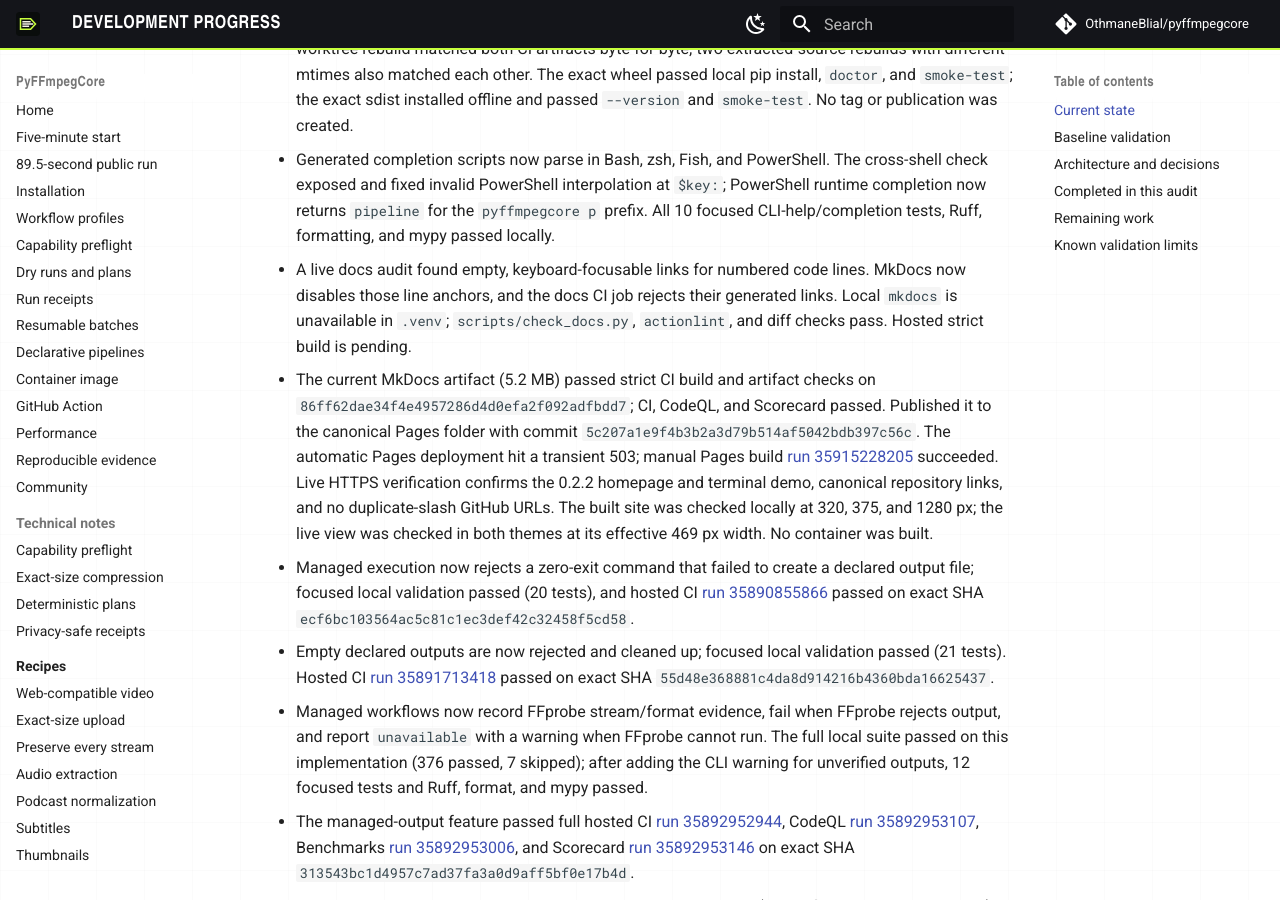
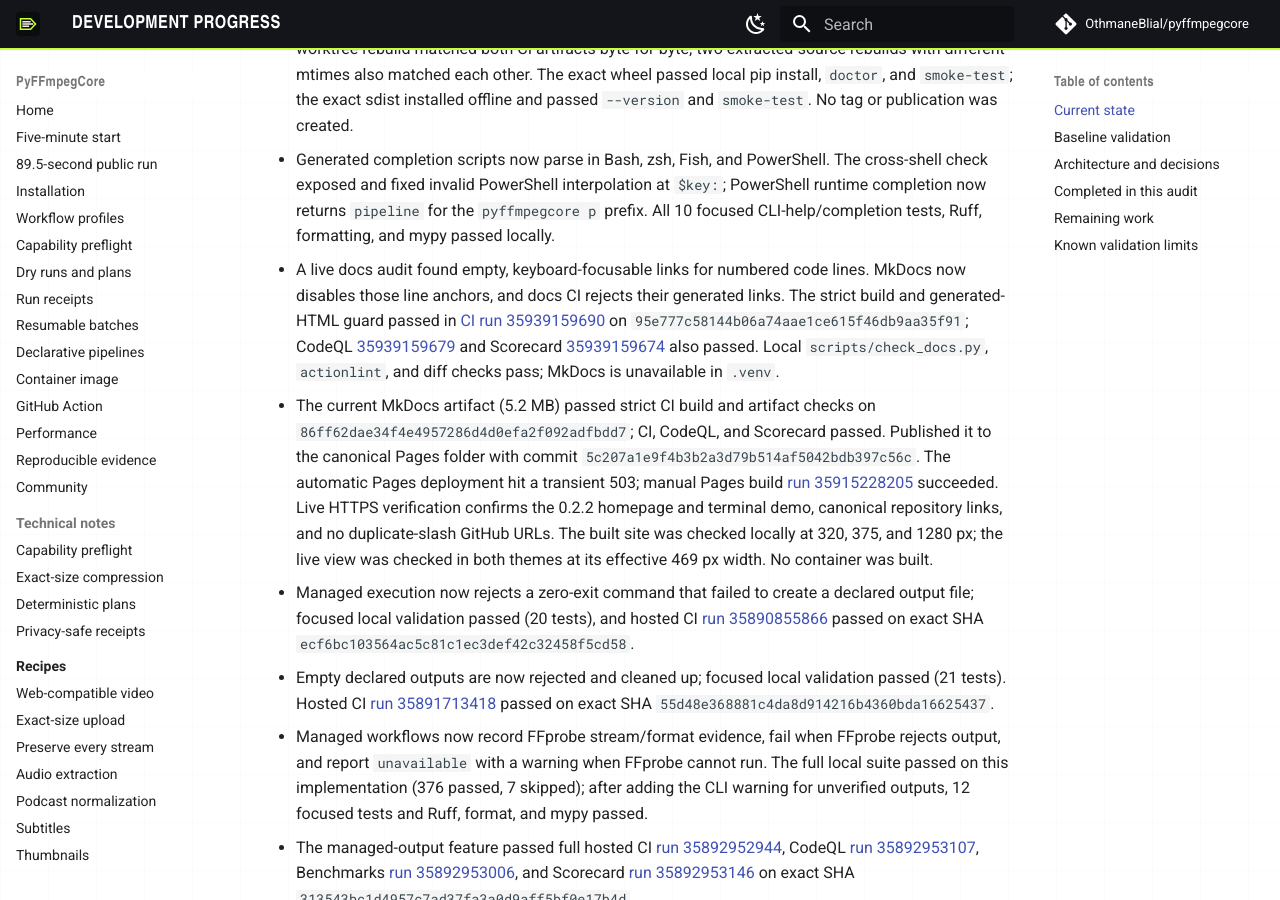
Before and after one commit to OthmaneBlial/pyffmpegcore, an MkDocs documentation site: the page built from docs/PROGRESS.md, in a window 1280 px wide and 900 px high, scrolled down 3836 px. Built offline with MkDocs 1.6.1 and Material for MkDocs 9.7.7, drawn with Linux system fonts in a browser that asks for light colours; comment, search, counter and statistics services are not loaded.

Commit message:
docs: record accessibility CI evidence

```diff
--- a/docs/PROGRESS.md
+++ b/docs/PROGRESS.md
@@ -39,7 +39,7 @@
 - The exact `0.3.0` wheel and sdist from CI [35934789814](https://github.com/OthmaneBlial/pyffmpegcore/actions/runs/35934789814) were verified by checksum. The 94,684-byte wheel hash is `1ffc1e076f3490d5538c301e2393622d29401bac950ecece920018eb8d7d3f9c`; the 312,862-byte sdist hash is `89ce9bf3ad1ec9c06a7af8b4d21b8903af25c3511940e81e77667af3646307df`. The exact wheel passed clean pip, pipx 1.17.6, and `uv tool` 0.12.18 installs plus `--version`, `doctor`, and `smoke-test` on macOS arm64/Python 3.14.6/FFmpeg 9.0.1. No tag, signature, attestation, or publication was created.
 - Commit `ba6b3e8` makes release artifacts reproducible by setting `SOURCE_DATE_EPOCH` and normalizing sdist tar/gzip metadata. Eight focused tests, Ruff, formatting, and mypy passed. On exact SHA `ba6b3e880765316bff2641d3228c5a6dcf83c7f4`, full CI [35936709716](https://github.com/OthmaneBlial/pyffmpegcore/actions/runs/35936709716), CodeQL [35936709753](https://github.com/OthmaneBlial/pyffmpegcore/actions/runs/35936709753), and Scorecard [35936709726](https://github.com/OthmaneBlial/pyffmpegcore/actions/runs/35936709726) passed. The CI wheel is 94,684 bytes, SHA-256 `5d1ac7e20d7bb3e95167cba7d2944dd014b6933ebc625804113fab94d3c19471`; the sdist is 305,576 bytes, SHA-256 `7741e20ea2669cfd1be83153cacadf1e287e2fae4330e9e144c4cad22e33082c`. A clean worktree rebuild matched both CI artifacts byte-for-byte; two extracted-source rebuilds with different mtimes also matched each other. The exact wheel passed local pip install, `doctor`, and `smoke-test`; the exact sdist installed offline and passed `--version` and `smoke-test`. No tag or publication was created.
 - Generated completion scripts now parse in Bash, zsh, Fish, and PowerShell. The cross-shell check exposed and fixed invalid PowerShell interpolation at `$key:`; PowerShell runtime completion now returns `pipeline` for the `pyffmpegcore p` prefix. All 10 focused CLI-help/completion tests, Ruff, formatting, and mypy passed locally.
-- A live docs audit found empty, keyboard-focusable links for numbered code lines. MkDocs now disables those line anchors, and the docs CI job rejects their generated links. Local `mkdocs` is unavailable in `.venv`; `scripts/check_docs.py`, `actionlint`, and diff checks pass. Hosted strict build is pending.
+- A live docs audit found empty, keyboard-focusable links for numbered code lines. MkDocs now disables those line anchors, and docs CI rejects their generated links. The strict build and generated-HTML guard passed in [CI run 35939159690](https://github.com/OthmaneBlial/pyffmpegcore/actions/runs/35939159690) on `95e777c58144b06a74aae1ce615f46db9aa35f91`; CodeQL [35939159679](https://github.com/OthmaneBlial/pyffmpegcore/actions/runs/35939159679) and Scorecard [35939159674](https://github.com/OthmaneBlial/pyffmpegcore/actions/runs/35939159674) also passed. Local `scripts/check_docs.py`, `actionlint`, and diff checks pass; MkDocs is unavailable in `.venv`.
 - The current MkDocs artifact (5.2 MB) passed strict CI build and artifact checks on `86ff62dae34f4e4957286d4d0efa2f092adfbdd7`; CI, CodeQL, and Scorecard passed. Published it to the canonical Pages folder with commit `5c207a1e9f4b3b2a3d79b514af5042bdb397c56c`. The automatic Pages deployment hit a transient 503; manual Pages build [run 35915228205](https://github.com/OthmaneBlial/OthmaneBlial.github.io/actions/runs/35915228205) succeeded. Live HTTPS verification confirms the 0.2.2 homepage and terminal demo, canonical repository links, and no duplicate-slash GitHub URLs. The built site was checked locally at 320, 375, and 1280 px; the live view was checked in both themes at its effective 469 px width. No container was built.
 - Managed execution now rejects a zero-exit command that failed to create a declared output file; focused local validation passed (20 tests), and hosted CI [run 35890855866](https://github.com/OthmaneBlial/pyffmpegcore/actions/runs/35890855866) passed on exact SHA `ecf6bc103564ac5c81c1ec3def42c32458f5cd58`.
 - Empty declared outputs are now rejected and cleaned up; focused local validation passed (21 tests). Hosted CI [run 35891713418](https://github.com/OthmaneBlial/pyffmpegcore/actions/runs/35891713418) passed on exact SHA `55d48e368881c4da8d914216b4360bda16625437`.
```
